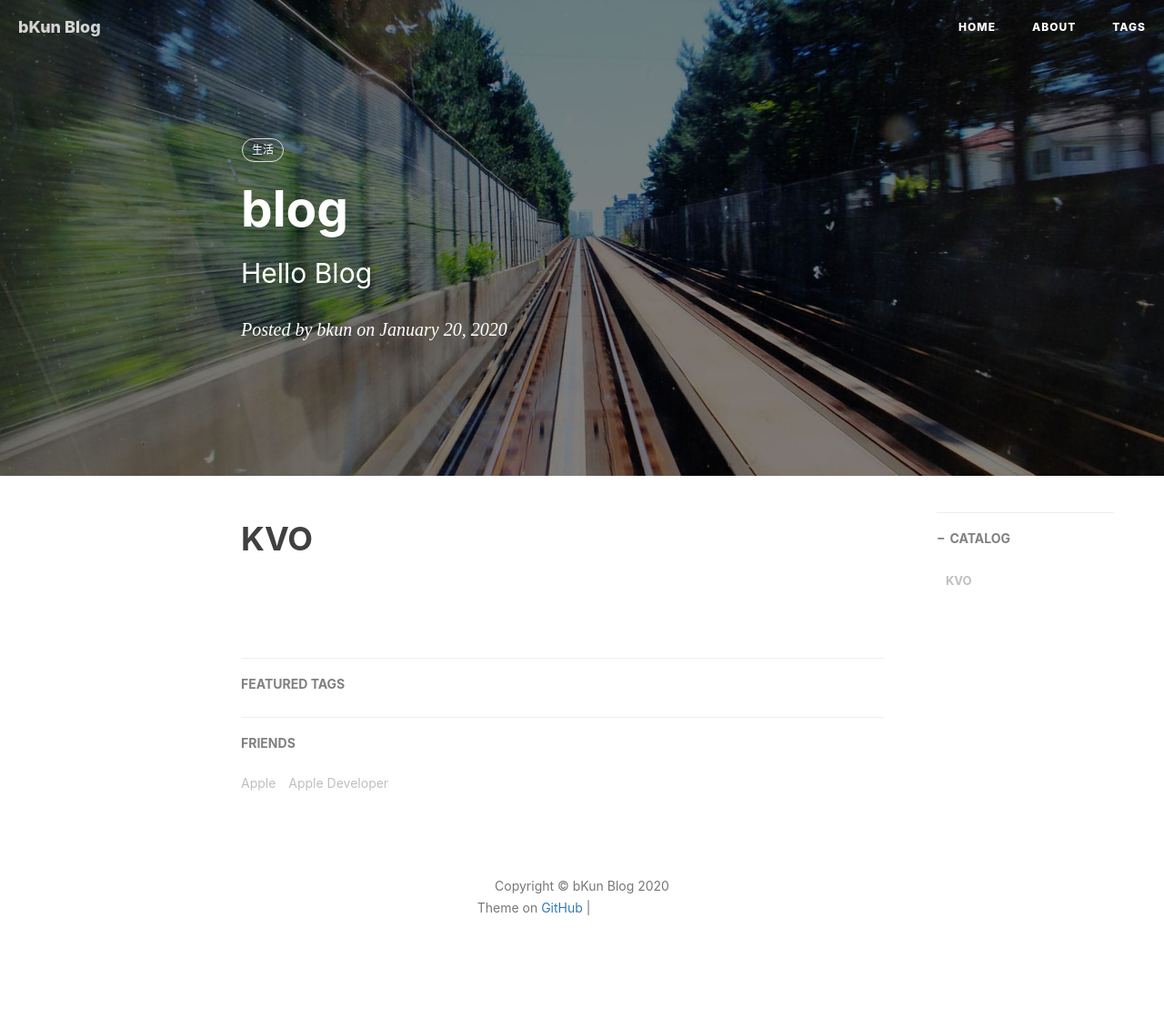
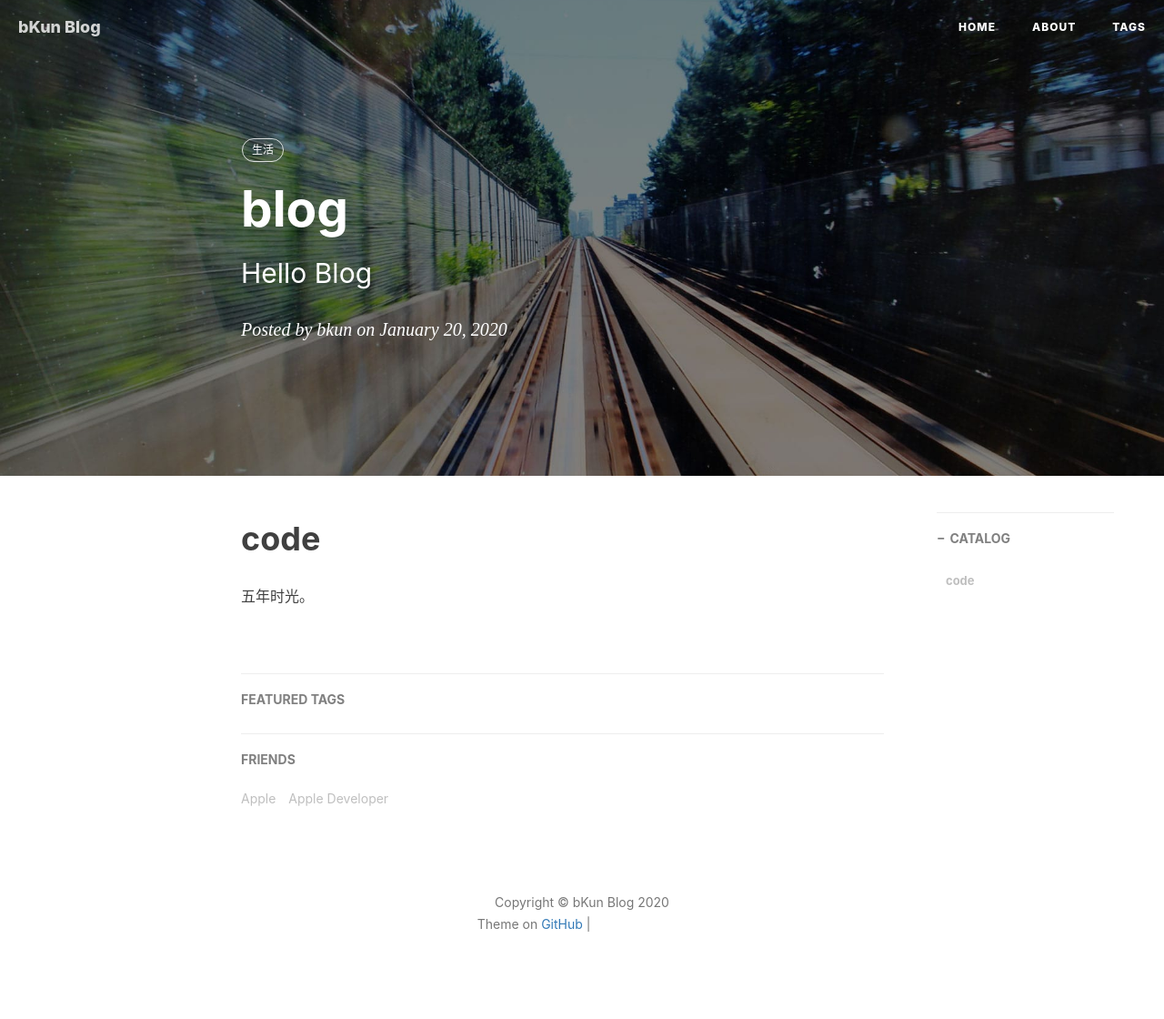
Before and after one commit to mdzzyyy/mdzzyyy.github.io, a Jekyll site: the page built from _posts/2020-01-20-blog.md, in a window 1280 px wide. Shown: the whole page at 91% size. Built offline with Jekyll 4.4.1, drawn with Linux system fonts in a browser that asks for light colours; nearby versions of some CDN libraries; comment, search, counter and statistics services are not loaded; grey boxes are pictures that could not be loaded.

Commit message:
no message

```diff
--- a/_posts/2020-01-20-blog.md
+++ b/_posts/2020-01-20-blog.md
@@ -12,4 +12,6 @@ tags:								#标签
 
 
 
-# KVO
+# code
+
+五年时光。
```
